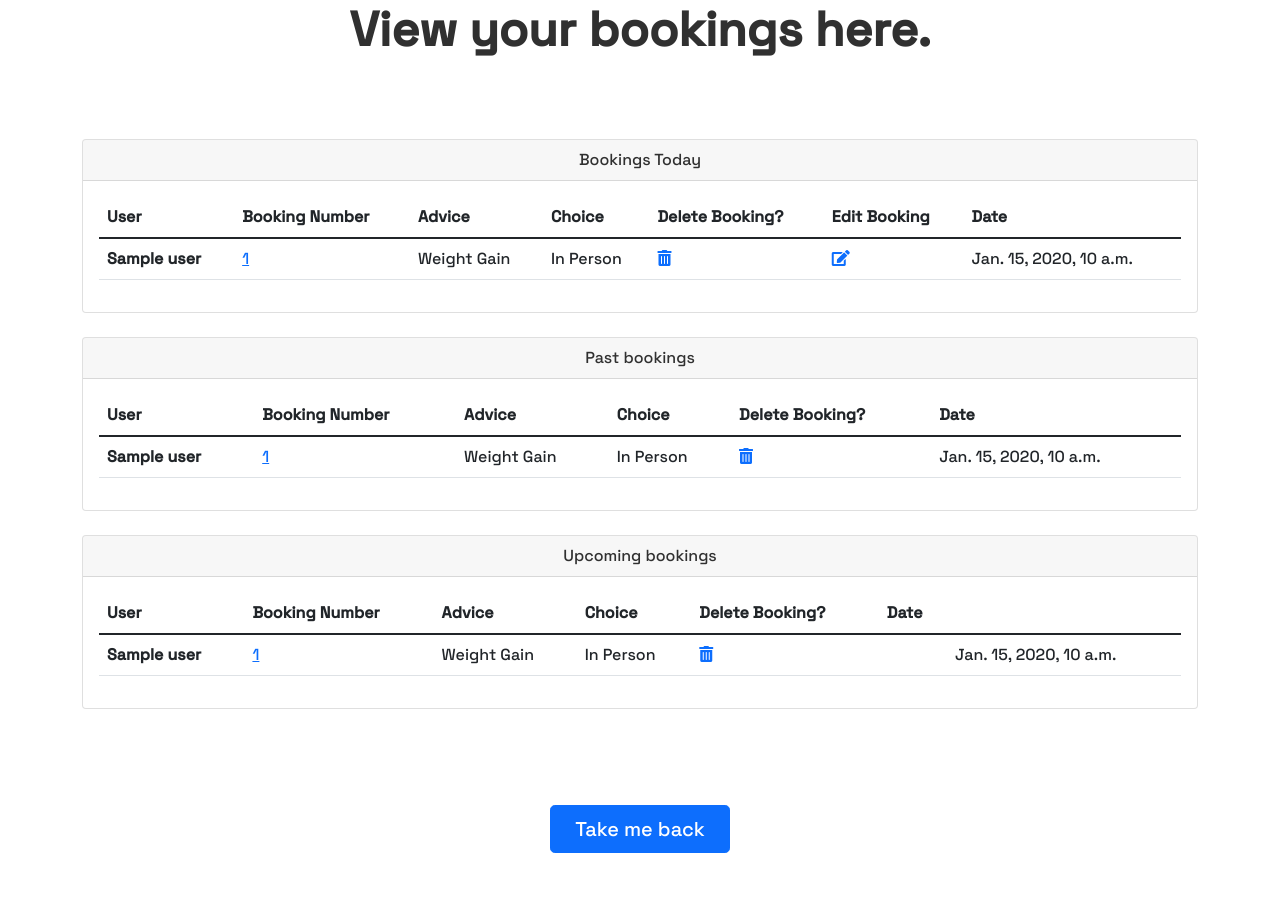
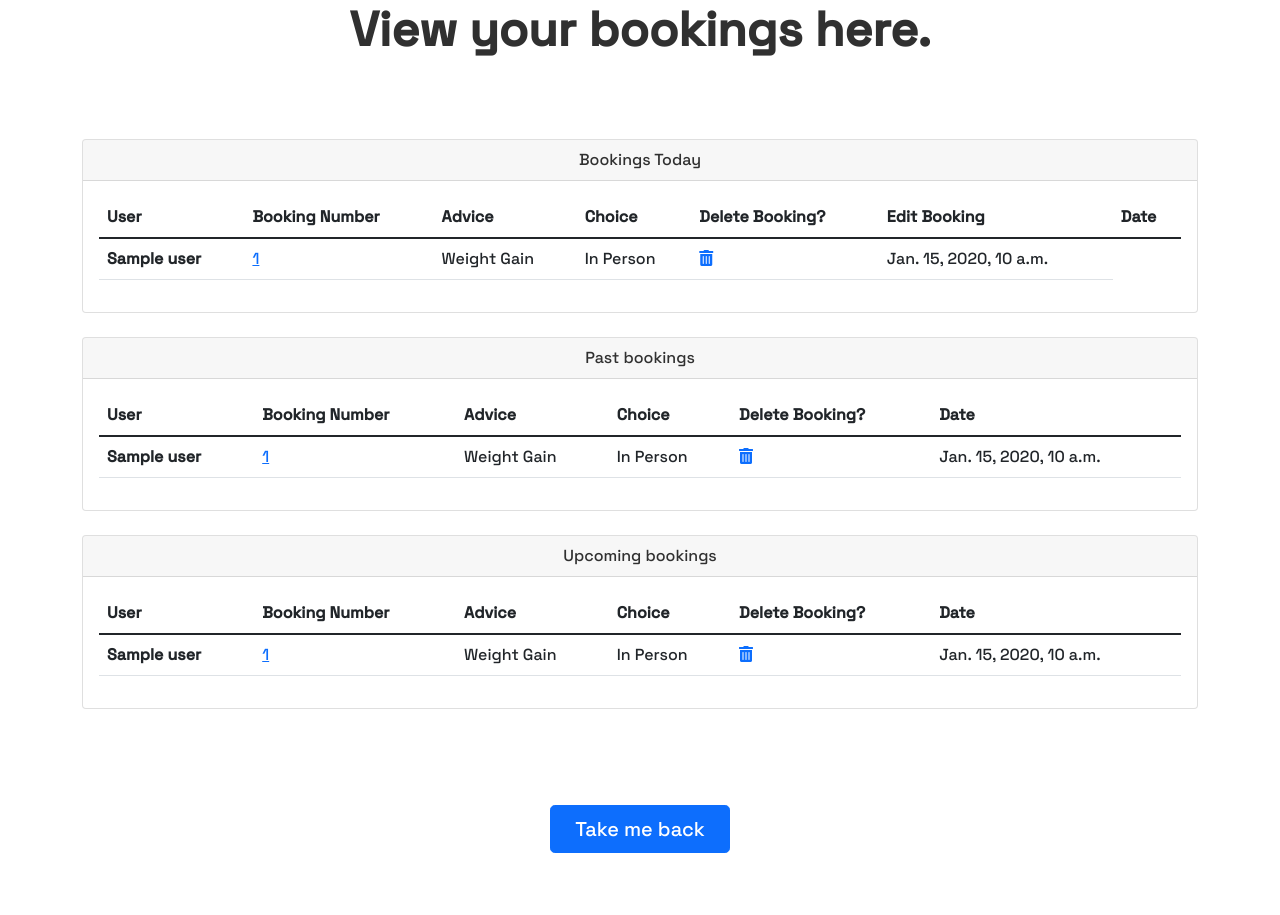
Before and after one commit to bodthegod/bod-fitness, a Django app: template bodapp/templates/booking/userbookingsview.html in a window 1280 px wide. Shown: the part 135-1050 px from the top of the page. Run offline with Django 3.2, Linux system fonts and the light colour scheme; the template is opened without the code that fills it: most values are stand-ins (such as "Sample title", 1, 10 or a date in 2020).

Commit message:
remove edit_booking html

```diff
--- a/bodapp/templates/booking/userbookingsview.html
+++ b/bodapp/templates/booking/userbookingsview.html
@@ -59,9 +59,6 @@
                                             <td><a href="{% url 'delete_booking' booking %}" onclick="return confirm('Are you sure you want to delete this booking?');" data-toggle="modal" data-target="{{booking}}"
                                                     aria-label="Open delete booking modal" class="bookings-links"><i
                                                         class="fas fa-trash-alt"></i></a></td>
-                                            <td><a href="{% url 'edit_booking' booking %}" onclick="return confirm('Are you sure you want to edit this booking?');"  data-bs-toggle="modal" data-bs-target="#staticBackdrop"
-                                                aria-label="Open edit booking alert" class="bookings-links"><i
-                                                    class="fas fa-edit"></i></a></td>
                                             <td>{{ booking.date }}</td>
                                         </tr>
                                         {% endfor %}
@@ -123,7 +120,6 @@
                                             <td><a href="{% url 'delete_booking' booking %}" onclick="return confirm('Are you sure you want to delete this booking?');" data-toggle="modal" data-target="{{booking}}"
                                                     aria-label="Open delete booking modal" class="bookings-links"><i
                                                         class="fas fa-trash-alt"></i></a></td>
-
                                             <td>{{ booking.date }}</td>
                                         </tr>
                                         {% endfor %}
@@ -185,9 +181,6 @@
                                             <td><a href="{% url 'delete_booking' booking %}" onclick="return confirm('Are you sure you want to delete this booking?');" data-toggle="modal" data-target="{{booking}}"
                                                 aria-label="Open delete booking alert" class="bookings-links"><i
                                                     class="fas fa-trash-alt"></i></a></td>
-                                            <td><a href="{% url 'edit_booking' booking %}" onclick="return confirm('Are you sure you want to edit this booking?');" data-toggle="modal" data-target="{{booking}}"
-                                                aria-label="Open edit booking alert" class="bookings-links"><i
-                                                    class="fas fa-trash-edit"></i></a></td>
                                             <td>{{ booking.date }}</td>
 
                                         </tr>
```
